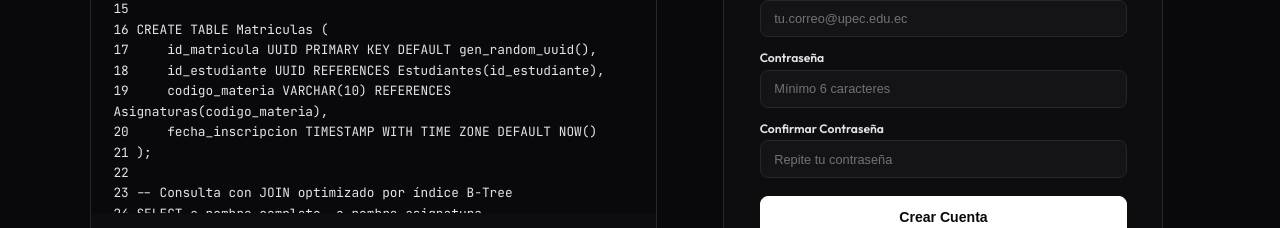
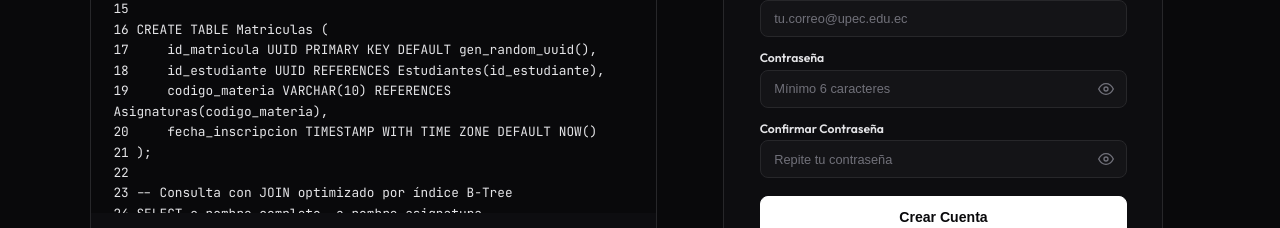
Before and after one commit to GsDesk/AMY, a React (Vite) app in the folder frontend/: page /register in a window 1280 px wide. Shown: the part 426-654 px from the top of the page. Built offline with nearby package versions, Linux system fonts and the light colour scheme; no server answers.

Commit message:
feat: optimizaciones de sidebar, tiempo relativo inteligente en historial, icono BDD y visibilidad de contraseñas

```diff
--- a/frontend/src/components/ChatWindow.jsx
+++ b/frontend/src/components/ChatWindow.jsx
@@ -122,13 +122,14 @@ export default function ChatWindow({ conversationId, onExampleReceived, onConver
                     <button
                         className={`icon-btn ${isPanelOpen ? 'active' : ''}`}
                         onClick={onTogglePanel}
-                        title={isPanelOpen ? "Ocultar panel de diagramas" : "Mostrar panel de diagramas"}
+                        title={isPanelOpen ? "Ocultar Tablero E-R y Esquema BDD" : "Abrir Tablero E-R y Esquema BDD"}
                         id="toggle-panel-btn"
                         style={{ border: isPanelOpen ? '1px solid #38bdf8' : '1px solid transparent', background: isPanelOpen ? '#0369a133' : 'transparent' }}
                     >
-                        <svg width="16" height="16" viewBox="0 0 24 24" fill="none" stroke="currentColor" strokeWidth="2">
-                            <rect x="3" y="3" width="7" height="18" rx="1"/>
-                            <rect x="14" y="3" width="7" height="18" rx="1"/>
+                        <svg width="17" height="17" viewBox="0 0 24 24" fill="none" stroke="currentColor" strokeWidth="2">
+                            <ellipse cx="12" cy="5" rx="9" ry="3"/>
+                            <path d="M21 12c0 1.66-4 3-9 3s-9-1.34-9-3"/>
+                            <path d="M3 5v14c0 1.66 4 3 9 3s9-1.34 9-3V5"/>
                         </svg>
                     </button>
 
--- a/frontend/src/pages/LoginPage.css
+++ b/frontend/src/pages/LoginPage.css
@@ -178,6 +178,39 @@
 
 .login-input-group input:focus {
     border-color: #3f3f46;
+}
+
+.password-input-wrapper {
+    position: relative;
+    display: flex;
+    align-items: center;
+    width: 100%;
+}
+
+.password-input-wrapper input {
+    width: 100%;
+    padding-right: 2.4rem;
+}
+
+.toggle-password-btn {
+    position: absolute;
+    right: 0.6rem;
+    top: 50%;
+    transform: translateY(-50%);
+    background: transparent;
+    border: none;
+    color: #71717a;
+    display: flex;
+    align-items: center;
+    justify-content: center;
+    cursor: pointer;
+    padding: 0.25rem;
+    border-radius: 4px;
+    transition: color 0.15s;
+}
+
+.toggle-password-btn:hover {
+    color: #ffffff;
 }
 
 .login-error-alert {
--- a/frontend/src/pages/LoginPage.jsx
+++ b/frontend/src/pages/LoginPage.jsx
@@ -27,6 +27,7 @@ async function getMsal(azureClientId, azureTenantId) {
 export default function LoginPage() {
     const [email, setEmail] = useState('');
     const [password, setPassword] = useState('');
+    const [showPassword, setShowPassword] = useState(false);
     const [error, setError] = useState('');
     const [loading, setLoading] = useState(false);
     const [authConfig, setAuthConfig] = useState(null);
@@ -186,14 +187,35 @@ export default function LoginPage() {
 
                         <div className="login-input-group">
                             <label htmlFor="password">Password</label>
+                            <div className="password-input-wrapper">
                                 <input
                                     id="password"
-                                type="password"
+                                    type={showPassword ? "text" : "password"}
                                     value={password}
                                     onChange={(e) => setPassword(e.target.value)}
                                     placeholder="Ingresa tu contraseña"
                                     autoComplete="current-password"
                                 />
+                                <button
+                                    type="button"
+                                    className="toggle-password-btn"
+                                    onClick={() => setShowPassword(!showPassword)}
+                                    title={showPassword ? "Ocultar contraseña" : "Mostrar contraseña"}
+                                    tabIndex="-1"
+                                >
+                                    {showPassword ? (
+                                        <svg width="16" height="16" viewBox="0 0 24 24" fill="none" stroke="currentColor" strokeWidth="2">
+                                            <path d="M17.94 17.94A10.07 10.07 0 0 1 12 20c-7 0-11-8-11-8a18.45 18.45 0 0 1 5.06-5.94M9.9 4.24A9.12 9.12 0 0 1 12 4c7 0 11 8 11 8a18.5 18.5 0 0 1-2.16 3.19m-6.72-1.07a3 3 0 1 1-4.24-4.24"/>
+                                            <line x1="1" y1="1" x2="23" y2="23"/>
+                                        </svg>
+                                    ) : (
+                                        <svg width="16" height="16" viewBox="0 0 24 24" fill="none" stroke="currentColor" strokeWidth="2">
+                                            <path d="M1 12s4-8 11-8 11 8 11 8-4 8-11 8-11-8-11-8z"/>
+                                            <circle cx="12" cy="12" r="3"/>
+                                        </svg>
+                                    )}
+                                </button>
+                            </div>
                         </div>
 
                         {error && <div className="login-error-alert">{error}</div>}
--- a/frontend/src/pages/RegisterPage.css
+++ b/frontend/src/pages/RegisterPage.css
@@ -266,6 +266,39 @@
     border-color: #3f3f46;
 }
 
+.password-input-wrapper {
+    position: relative;
+    display: flex;
+    align-items: center;
+    width: 100%;
+}
+
+.password-input-wrapper input {
+    width: 100%;
+    padding-right: 2.4rem;
+}
+
+.toggle-password-btn {
+    position: absolute;
+    right: 0.6rem;
+    top: 50%;
+    transform: translateY(-50%);
+    background: transparent;
+    border: none;
+    color: #71717a;
+    display: flex;
+    align-items: center;
+    justify-content: center;
+    cursor: pointer;
+    padding: 0.25rem;
+    border-radius: 4px;
+    transition: color 0.15s;
+}
+
+.toggle-password-btn:hover {
+    color: #ffffff;
+}
+
 .register-error-banner {
     font-size: 0.78rem;
     color: #f87171;
--- a/frontend/src/pages/RegisterPage.jsx
+++ b/frontend/src/pages/RegisterPage.jsx
@@ -29,6 +29,8 @@ export default function RegisterPage() {
     const [email, setEmail] = useState('');
     const [password, setPassword] = useState('');
     const [confirmPassword, setConfirmPassword] = useState('');
+    const [showPassword, setShowPassword] = useState(false);
+    const [showConfirmPassword, setShowConfirmPassword] = useState(false);
     const [error, setError] = useState('');
     const [loading, setLoading] = useState(false);
     const [authConfig, setAuthConfig] = useState(null);
@@ -315,26 +317,68 @@ export default function RegisterPage() {
 
                             <div className="register-input-row">
                                 <label htmlFor="reg-password">Contraseña</label>
+                                <div className="password-input-wrapper">
                                     <input
                                         id="reg-password"
-                                    type="password"
+                                        type={showPassword ? "text" : "password"}
                                         value={password}
                                         onChange={(e) => setPassword(e.target.value)}
                                         placeholder="Mínimo 6 caracteres"
                                         autoComplete="new-password"
                                     />
+                                    <button
+                                        type="button"
+                                        className="toggle-password-btn"
+                                        onClick={() => setShowPassword(!showPassword)}
+                                        title={showPassword ? "Ocultar contraseña" : "Mostrar contraseña"}
+                                        tabIndex="-1"
+                                    >
+                                        {showPassword ? (
+                                            <svg width="16" height="16" viewBox="0 0 24 24" fill="none" stroke="currentColor" strokeWidth="2">
+                                                <path d="M17.94 17.94A10.07 10.07 0 0 1 12 20c-7 0-11-8-11-8a18.45 18.45 0 0 1 5.06-5.94M9.9 4.24A9.12 9.12 0 0 1 12 4c7 0 11 8 11 8a18.5 18.5 0 0 1-2.16 3.19m-6.72-1.07a3 3 0 1 1-4.24-4.24"/>
+                                                <line x1="1" y1="1" x2="23" y2="23"/>
+                                            </svg>
+                                        ) : (
+                                            <svg width="16" height="16" viewBox="0 0 24 24" fill="none" stroke="currentColor" strokeWidth="2">
+                                                <path d="M1 12s4-8 11-8 11 8 11 8-4 8-11 8-11-8-11-8z"/>
+                                                <circle cx="12" cy="12" r="3"/>
+                                            </svg>
+                                        )}
+                                    </button>
+                                </div>
                             </div>
 
                             <div className="register-input-row">
                                 <label htmlFor="reg-confirm">Confirmar Contraseña</label>
+                                <div className="password-input-wrapper">
                                     <input
                                         id="reg-confirm"
-                                    type="password"
+                                        type={showConfirmPassword ? "text" : "password"}
                                         value={confirmPassword}
                                         onChange={(e) => setConfirmPassword(e.target.value)}
                                         placeholder="Repite tu contraseña"
                                         autoComplete="new-password"
                                     />
+                                    <button
+                                        type="button"
+                                        className="toggle-password-btn"
+                                        onClick={() => setShowConfirmPassword(!showConfirmPassword)}
+                                        title={showConfirmPassword ? "Ocultar contraseña" : "Mostrar contraseña"}
+                                        tabIndex="-1"
+                                    >
+                                        {showConfirmPassword ? (
+                                            <svg width="16" height="16" viewBox="0 0 24 24" fill="none" stroke="currentColor" strokeWidth="2">
+                                                <path d="M17.94 17.94A10.07 10.07 0 0 1 12 20c-7 0-11-8-11-8a18.45 18.45 0 0 1 5.06-5.94M9.9 4.24A9.12 9.12 0 0 1 12 4c7 0 11 8 11 8a18.5 18.5 0 0 1-2.16 3.19m-6.72-1.07a3 3 0 1 1-4.24-4.24"/>
+                                                <line x1="1" y1="1" x2="23" y2="23"/>
+                                            </svg>
+                                        ) : (
+                                            <svg width="16" height="16" viewBox="0 0 24 24" fill="none" stroke="currentColor" strokeWidth="2">
+                                                <path d="M1 12s4-8 11-8 11 8 11 8-4 8-11 8-11-8-11-8z"/>
+                                                <circle cx="12" cy="12" r="3"/>
+                                            </svg>
+                                        )}
+                                    </button>
+                                </div>
                             </div>
 
                             {error && <div className="register-error-banner">{error}</div>}
```
Also changed, not shown: frontend/src/components/Sidebar.css (+30 -33 lines), frontend/src/components/Sidebar.jsx (+34 -9 lines). Lines whose indentation alone changed are shown as unchanged.
